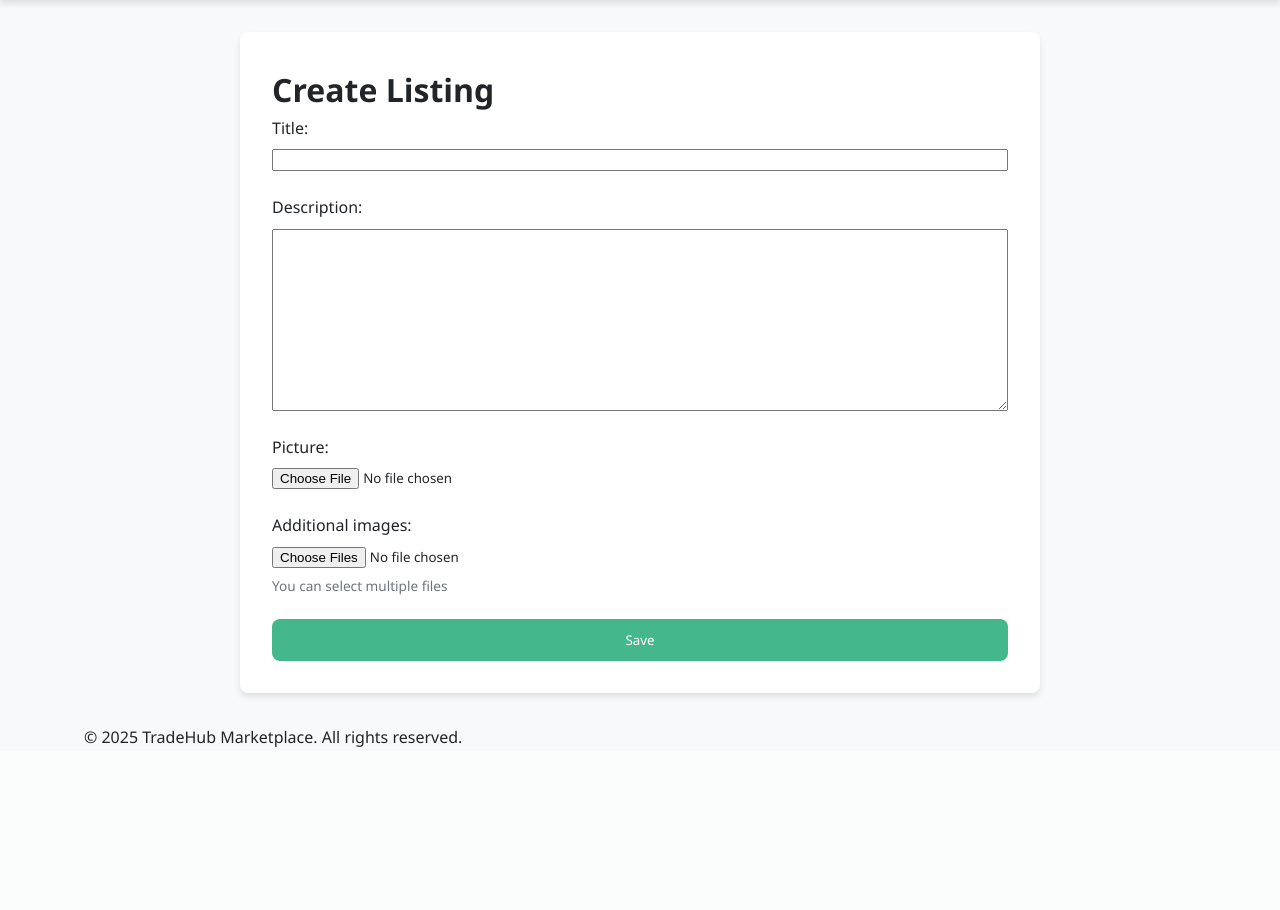
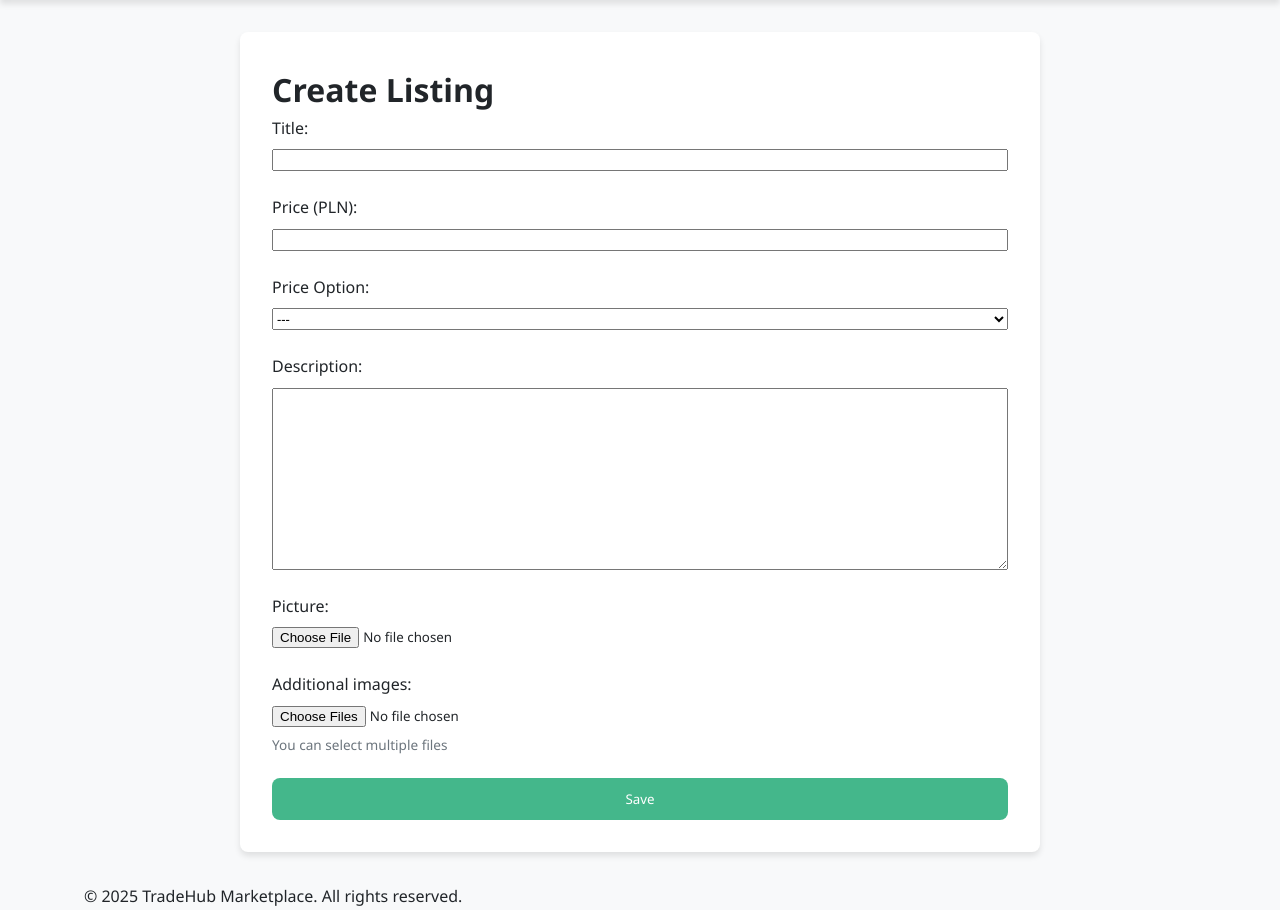
Before and after one commit to xzalerr/listing_platform, a Django app: page /listings/listing-new/ in a window 1280 px wide. Shown: the part 104-1014 px from the top of the page. Before the commit the page ends 851 px from the top, so only its background shows below. Run offline with Django 5.2, Linux system fonts and the light colour scheme; the visitor is signed in with stand-in values (Sample User, id 1).

Commit message:
prices of listing added

```diff
--- a/listing_platform/listings/forms.py
+++ b/listing_platform/listings/forms.py
@@ -2,6 +2,13 @@ from django import forms
 from .models import Listing
 
 class CreateListing(forms.ModelForm):
+    price_value = forms.FloatField(required=False, label='Price (PLN)')
+    price_option = forms.ChoiceField(
+        choices=[('', '---'), ('exchange', 'Exchange')],
+        required=False,
+        label='Price Option'
+    )
+
     class Meta:
         model = Listing
-        fields = ['title', 'description', 'picture']
+        fields = ['title', 'description', 'picture', 'price_value', 'price_option']
--- a/listing_platform/listings/models.py
+++ b/listing_platform/listings/models.py
@@ -10,6 +10,20 @@ class Listing(models.Model):
     picture = models.ImageField(default='media/database_error.jpg', upload_to='main_images/', blank=True)
     author = models.ForeignKey(User, on_delete=models.CASCADE, default=None)
 
+    PRICE_CHOICES = [
+        ('exchange', 'Exchange'),
+    ]
+
+    price_value = models.FloatField(null=True, blank=True)
+    price_option = models.CharField(max_length=10, choices=PRICE_CHOICES, null=True, blank=True)
+
+    def display_price(self):
+        if self.price_option == 'exchange':
+            return "Exchange"
+        elif self.price_value is not None:
+            return f"{self.price_value:.2f} zł"
+        return "No price"
+
     def __str__(self):
         return self.title
 
--- a/listing_platform/listings/templates/listings/browse_listings.html
+++ b/listing_platform/listings/templates/listings/browse_listings.html
@@ -16,6 +16,7 @@
                     <div class="listing-item card">
                         <div class="card-body listing-card-body">
                             <h2 class="listing-title">{{ listing.title }}</h2>
+                            <p class="listing-price"><strong>Price:</strong> {{ listing.display_price }}</p>
                             <p class="listing-date">
                                 {{ listing.date }}<br>
                                 <span class="listing-author">Posted by {{ listing.author.username }}</span>
--- a/listing_platform/listings/templates/listings/listing_new.html
+++ b/listing_platform/listings/templates/listings/listing_new.html
@@ -10,6 +10,16 @@
         <div class="form-group">
             {{ form.title.label_tag }}
             {{ form.title }}
+        </div>
+
+        <div class="form-group">
+            {{ form.price_value.label_tag }}
+            {{ form.price_value }}
+        </div>
+
+        <div class="form-group">
+            {{ form.price_option.label_tag }}
+            {{ form.price_option }}
         </div>
 
         <div class="form-group">
--- a/listing_platform/listings/templates/listings/listing_page.html
+++ b/listing_platform/listings/templates/listings/listing_page.html
@@ -14,6 +14,7 @@
             </p>
             <img src="{{ listing.picture.url }}" alt="{{ listing.title }}" class="listing-image">
             <p class="listing-description">{{ listing.description }}</p>
+            <p class="listing-price"><strong>Price:</strong> {{ listing.display_price }}</p>
 
             {% if listing.images.all %}
             <div class="gallery-grid">
--- a/listing_platform/listings/views.py
+++ b/listing_platform/listings/views.py
@@ -36,7 +36,10 @@ def listing_edit(request, slug):
     if request.method == 'POST':
         form = CreateListing(request.POST, request.FILES, instance=listing)
         if form.is_valid():
-            form.save()
+            listing = form.save(commit=False)
+            listing.price_value = form.cleaned_data['price_value']
+            listing.price_option = form.cleaned_data['price_option']
+            listing.save()
 
             # Delete selected images
             delete_ids = request.POST.get('delete_images', '')
```
Also changed, not shown: listing_platform/listings/templates/listings/listing_edit.html (+10 -0 lines), listing_platform/listings/migrations/0007_listing_price_option_listing_price_value.py (added), 1 other file.
